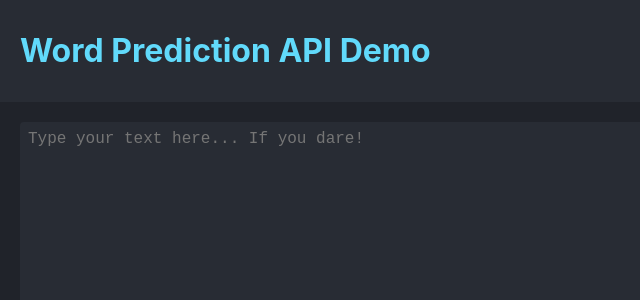
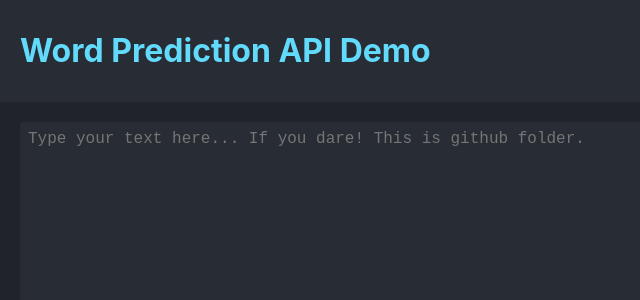
Before and after one commit to betterguess/react-api-demo, a React (Create React App) app: page / in a window 1280 px wide. Shown: the top 300 px of the page, without its empty margins (0-640 px from the left). Built offline with nearby package versions, Linux system fonts and the light colour scheme.

Commit message:
Test if change is picked up AGAIN

```diff
--- a/src/TextEditor.js
+++ b/src/TextEditor.js
@@ -132,7 +132,7 @@ const TextEditor = () => {
           value={text}
           onChange={handleChange}
           onSelect={handleSelect}
-          placeholder="Type your text here... If you dare!"
+          placeholder="Type your text here... If you dare! This is github folder."
         />
         {suggestions.length > 0 && (
           <ul className="suggestions" style={{ left: `${coords.x}px`, top: `${coords.y}px` }}>
```
